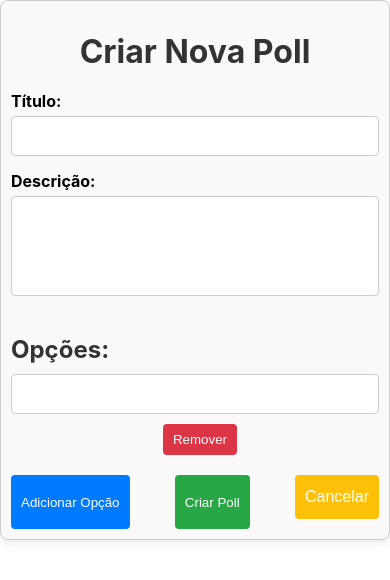
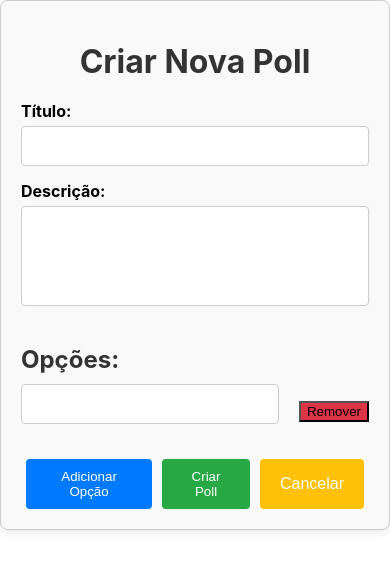
Before and after one commit to samuelrivelli/frontend-projeto-tecnico-tabia, a React (Create React App) app: page /create-poll in a window 390 px wide. Shown: the top 580 px of the page. Built offline with nearby package versions, Linux system fonts and the light colour scheme; sample sign-in values are in the browser's storage.

Commit message:
mudanca edit poll

```diff
--- a/src/components/EditPoll.tsx
+++ b/src/components/EditPoll.tsx
@@ -53,15 +53,15 @@ const EditPoll = () => {
   };
 
   const handleAddOption = async () => {
-    const newOption: Omit<Option, 'id'> = { // Não incluímos o 'id' aqui
+    const newOption: Omit<Option, "id"> = {
       text: "",
       poolId: poll ? poll.id : 0,
-      voteCount: 0
+      voteCount: 0,
     };
 
     try {
-      const response = await axios.post(`/api/v1/options`, newOption); // Criar a nova opção
-      setOptions([...options, response.data]); // Adiciona a nova opção à lista com o ID gerado
+      const response = await axios.post(`/api/v1/options`, newOption);
+      setOptions([...options, response.data]);
     } catch (error) {
       console.error("Erro ao adicionar nova opção:", error);
       setError("Erro ao adicionar nova opção.");
@@ -181,12 +181,18 @@ const EditPoll = () => {
           <button type="submit" className="save-button">
             Salvar Alterações
           </button>
-          <button type="button" className="cancel-button" onClick={handleCancel}>
+          <button
+            type="button"
+            className="cancel-button"
+            onClick={handleCancel}
+          >
             Cancelar
           </button>
           <button
             type="button"
-            className="toggle-button"
+            className={`toggle-button ${
+              poll.isOpen ? "toggle-button-close" : "toggle-button-open"
+            }`}
             onClick={handleTogglePollStatus}
           >
             {poll.isOpen ? "Fechar Enquete" : "Abrir Enquete"}
--- a/src/css/EditPoll.css
+++ b/src/css/EditPoll.css
@@ -1,4 +1,3 @@
-
 .container {
   max-width: 600px;
   margin: 0 auto;
@@ -60,7 +59,9 @@ h2 {
   margin-top: 20px;
 }
 
-button {
+.button-container button {
+  flex-grow: 1;
+  margin: 0 5px;
   padding: 10px 20px;
   border: none;
   border-radius: 4px;
@@ -108,22 +109,27 @@ button {
   margin-bottom: 20px;
 }
 
+.toggle-button {
+  padding: 10px 20px;
+  border: none;
+  border-radius: 4px;
+  color: white;
+  cursor: pointer;
+  transition: background-color 0.3s ease;
+}
 
-@media (max-width: 600px) {
-  .container {
-    padding: 10px;
-  }
+.toggle-button-open {
+  background-color: #28a745;
+}
 
-  button {
-    padding: 8px 10px;
-  }
+.toggle-button-open:hover {
+  background-color: #218838;
+}
 
-  .option-container {
-    flex-direction: column;
-  }
+.toggle-button-close {
+  background-color: #dc3545;
+}
 
-  .option-container input[type="text"] {
-    margin-right: 0;
-    margin-bottom: 10px;
-  }
+.toggle-button-close:hover {
+  background-color: #c82333;
 }
```
